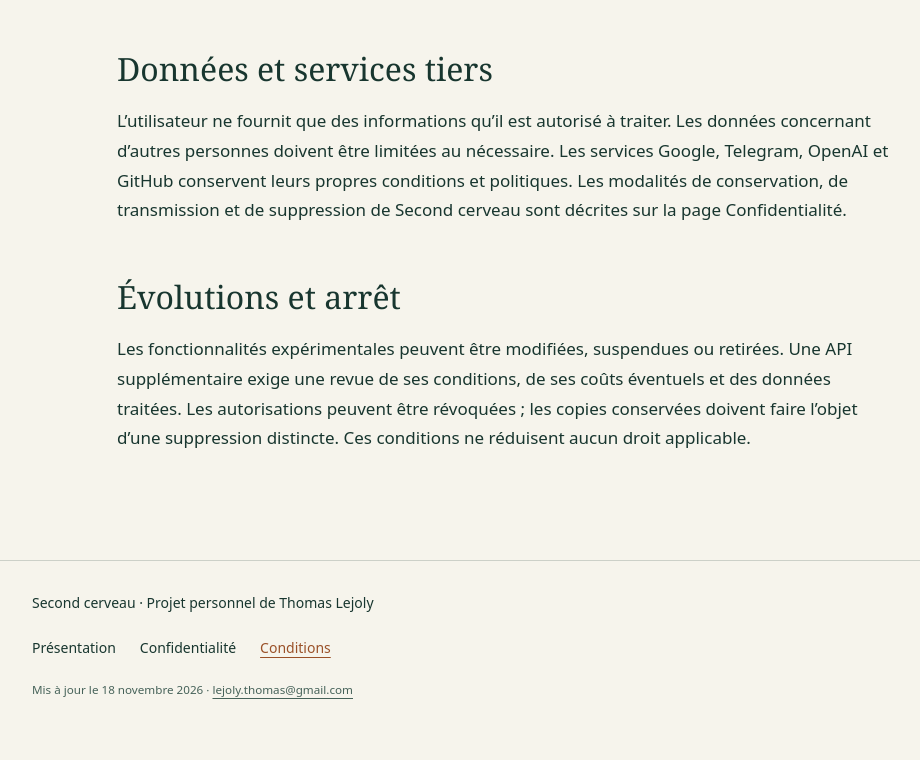
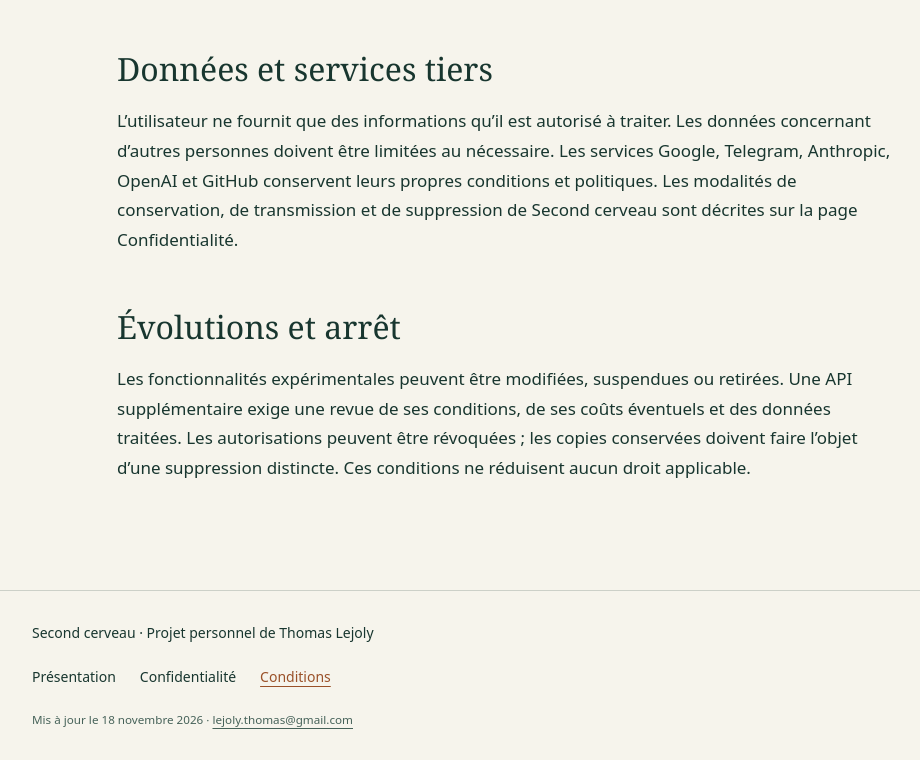
Before and after one commit to Tragore/Tragore.github.io, a plain HTML site: page conditions.html in a window 1280 px wide. Shown: the part 1877-2637 px from the top of the page, without its empty margins (58-978 px from the left). Before the commit the page ends 2608 px from the top, so only its background shows below. Drawn offline with Linux system fonts and the light colour scheme.

Commit message:
Publier les pages communes Second cerveau

```diff
--- a/conditions.html
+++ b/conditions.html
@@ -5,5 +5,5 @@
 <h2>Vérifier les réponses</h2><p>Les réponses et synthèses peuvent comporter des erreurs, des omissions ou des informations périmées. L’utilisateur vérifie les faits, identités, dates et pièces d’origine avant d’agir. Les rappels et briefings ne sont pas un moyen unique de conserver une information critique.</p>
 <h2>Santé, droit, parentalité et emploi</h2><p>Les suggestions sportives et alimentaires ne remplacent pas un avis médical. Palaestra aide à organiser des informations ; il n’est ni avocat, ni médiateur habilité, ni autorité judiciaire. Les contenus liés à l’emploi ne garantissent aucun résultat et ne doivent pas être envoyés à un recruteur sans validation. L’utilisateur garde la maîtrise des décisions et des communications.</p>
 <h2>Disponibilité et gratuité</h2><p>Les assistants dépendent du NAS, d’Internet, des quotas et des services tiers. Une panne, un quota épuisé, une révocation ou une autorisation expirée peut suspendre une fonction. Les connexions doivent respecter les offres gratuites et quotas choisis ; aucune facturation supplémentaire ne doit être activée sans décision distincte du propriétaire. La disponibilité continue n’est pas garantie, et ce projet n’est pas un service d’urgence.</p>
-<h2>Données et services tiers</h2><p>L’utilisateur ne fournit que des informations qu’il est autorisé à traiter. Les données concernant d’autres personnes doivent être limitées au nécessaire. Les services Google, Telegram, OpenAI et GitHub conservent leurs propres conditions et politiques. Les modalités de conservation, de transmission et de suppression de Second cerveau sont décrites sur la page Confidentialité.</p>
+<h2>Données et services tiers</h2><p>L’utilisateur ne fournit que des informations qu’il est autorisé à traiter. Les données concernant d’autres personnes doivent être limitées au nécessaire. Les services Google, Telegram, Anthropic, OpenAI et GitHub conservent leurs propres conditions et politiques. Les modalités de conservation, de transmission et de suppression de Second cerveau sont décrites sur la page Confidentialité.</p>
 <h2>Évolutions et arrêt</h2><p>Les fonctionnalités expérimentales peuvent être modifiées, suspendues ou retirées. Une API supplémentaire exige une revue de ses conditions, de ses coûts éventuels et des données traitées. Les autorisations peuvent être révoquées ; les copies conservées doivent faire l’objet d’une suppression distincte. Ces conditions ne réduisent aucun droit applicable.</p></main><footer><span>Second cerveau · Projet personnel de Thomas Lejoly</span><nav aria-label="Pied de page"><a href="index.html">Présentation</a><a href="confidentialite.html">Confidentialité</a><a href="conditions.html" aria-current="page">Conditions</a></nav><small>Mis à jour le 18 novembre 2026 · <a href="mailto:lejoly.thomas@gmail.com">lejoly.thomas@gmail.com</a></small></footer></body></html>
```
